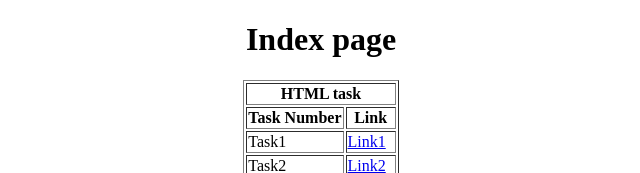
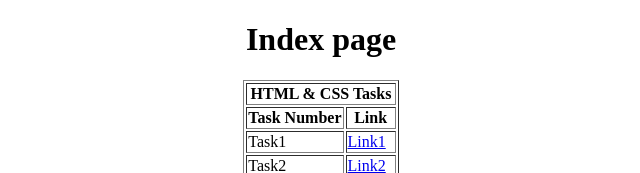
Before and after one commit to derangulacharan/mern_tasks, a plain HTML site: page index.html in a window 1280 px wide. Shown: the top 173 px of the page, without its empty margins (319-959 px from the left). Drawn offline with Linux system fonts and the light colour scheme.

Commit message:
Update index.html

```diff
--- a/index.html
+++ b/index.html
@@ -10,7 +10,7 @@
         <h1>Index page</h1>
         <table border="1">
             <tr>
-                <th colspan="2">HTML task</th>
+                <th colspan="2">HTML & CSS Tasks</th>
             </tr>
             <tr>
                 <th>Task Number</th>
```
